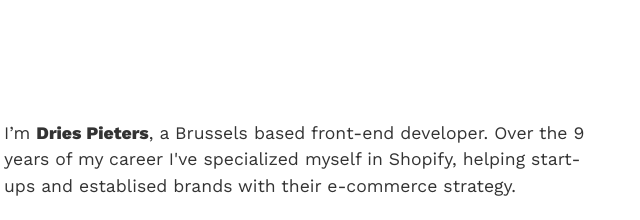
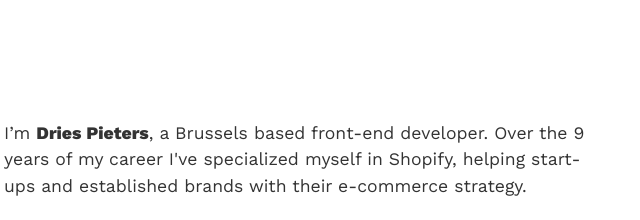
Before and after one commit to driespieters/driespieters.github.io, a Gatsby site: page / in a window 1280 px wide. Shown: the top 220 px of the page, 86-726 px from the left. Built offline with nearby package versions, Linux system fonts and the light colour scheme; Gatsby itself is replaced by a stand-in of ours.

Commit message:
Update hero.js

```diff
--- a/src/components/hero.js
+++ b/src/components/hero.js
@@ -18,7 +18,7 @@ const Hero = () => {
   return (
     <div className="hero">
       <div className="hero__content">
-        <p>I’m <strong>Dries Pieters</strong>, a Brussels based front-end developer. Over the 9 years of my career I've specialized myself in Shopify, helping start-ups and establised brands with their e-commerce strategy.</p>
+        <p>I’m <strong>Dries Pieters</strong>, a Brussels based front-end developer. Over the 9 years of my career I've specialized myself in Shopify, helping start-ups and established brands with their e-commerce strategy.</p>
         <p>If you think I'd be a good fit for your project, please get in touch and we can chat.</p>
         <a href="https://www.shopify.be/?ref=driespieters" target="_blank" title="Shopify Plus Expert" className="hero__shopify" rel="noopener noreferrer">
           <LogoShopify />
```
